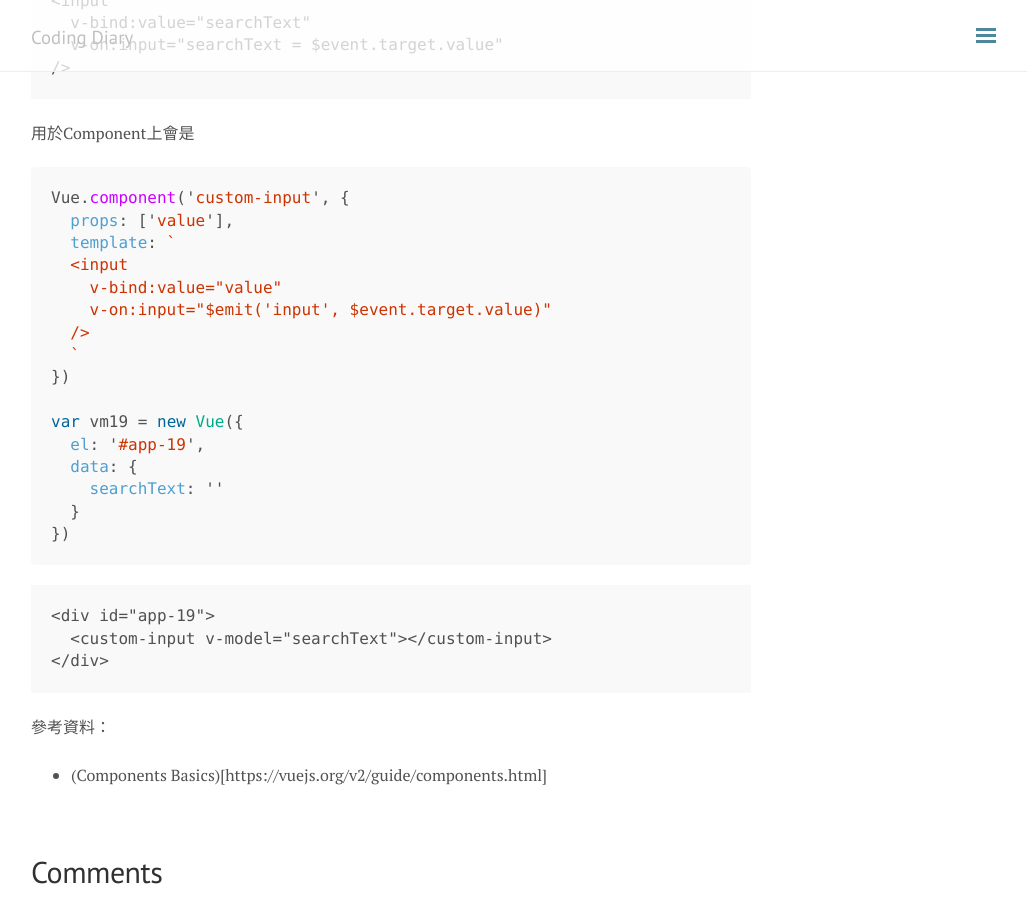
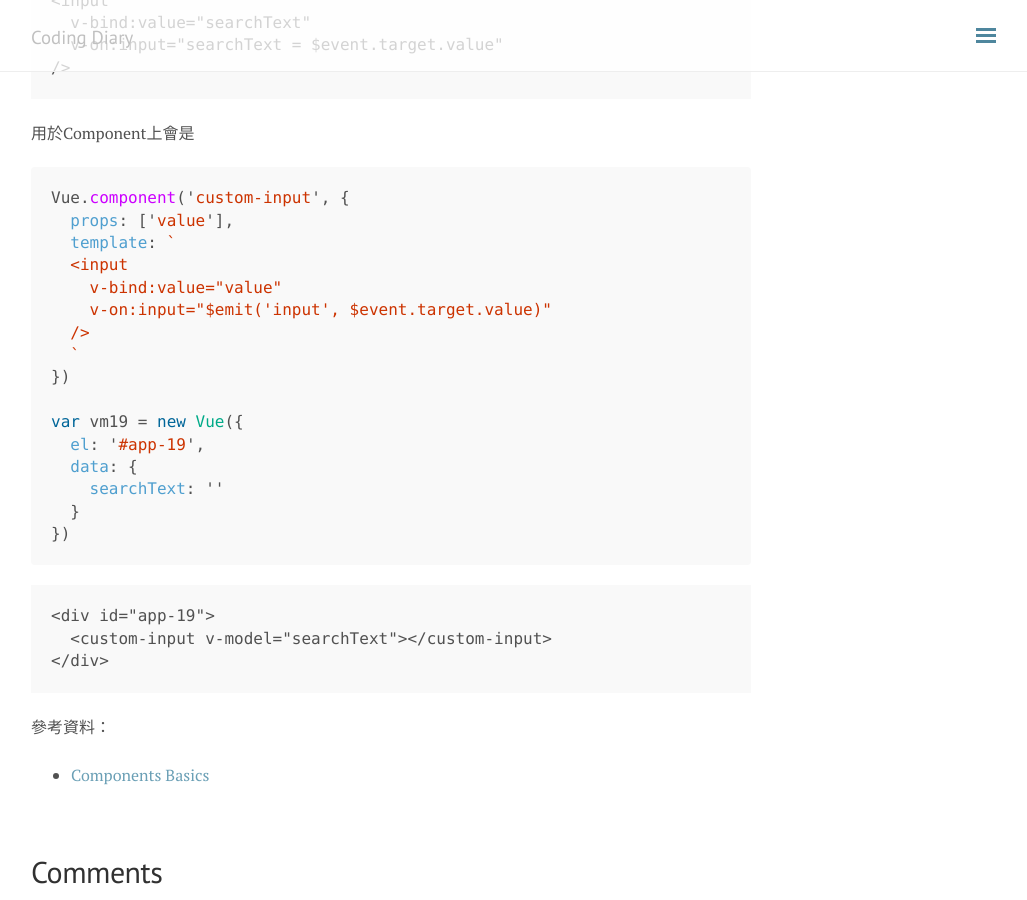
Before and after one commit to david8388/david8388.github.io, a Jekyll site: the page built from _posts/2019-06-07-Vue-101-Day-12.md, in a window 1280 px wide and 900 px high, scrolled down 8251 px. Shown: the whole window, without its empty margins (249-1276 px from the left). Built offline with Jekyll 4.4.1, drawn with Linux system fonts in a browser that asks for light colours; nearby versions of some CDN libraries; comment, search, counter and statistics services are not loaded.

Commit message:
Modify code to display reference material correctly

```diff
--- a/_posts/2019-06-07-Vue-101-Day-12.md
+++ b/_posts/2019-06-07-Vue-101-Day-12.md
@@ -385,4 +385,4 @@ var vm19 = new Vue({
 
 參考資料：
 
-- (Components Basics)[https://vuejs.org/v2/guide/components.html]
+- [Components Basics](https://vuejs.org/v2/guide/components.html)
```
